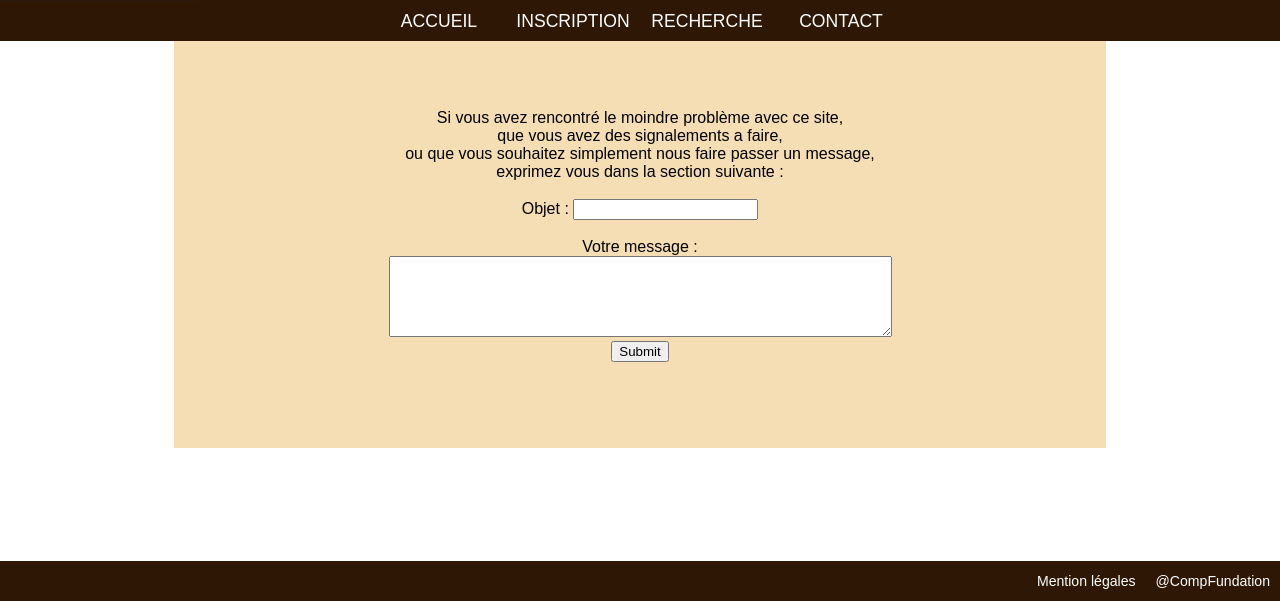
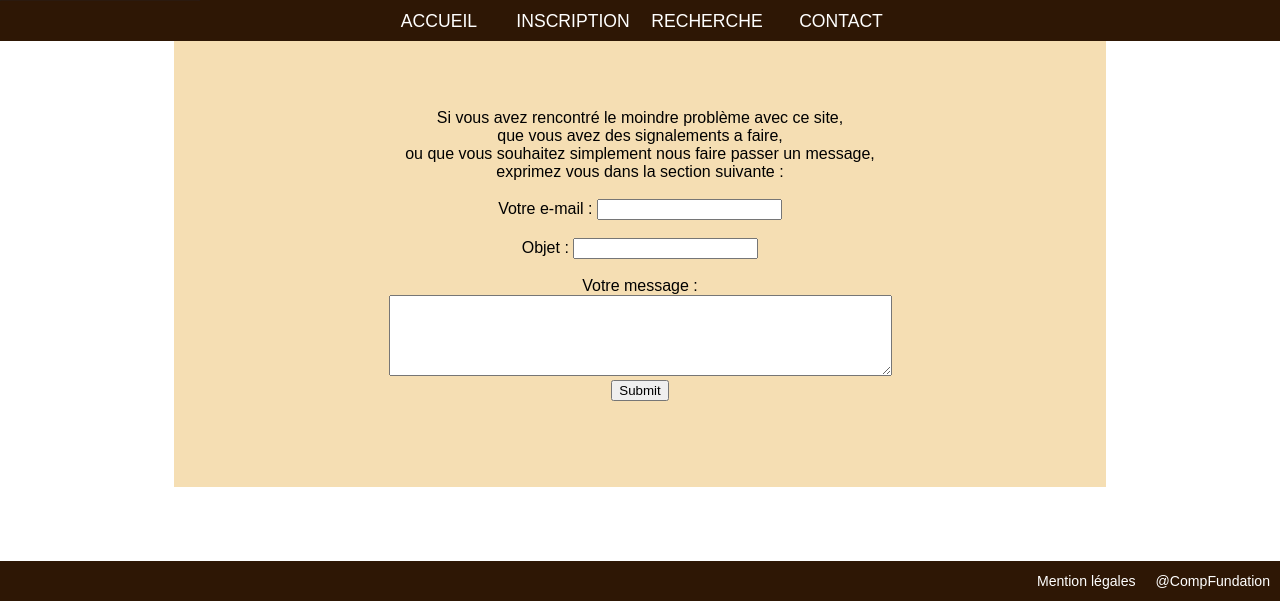
Before and after one commit to krisdeves/PHPMYSQL, a PHP site: page /contact.php in a window 1280 px wide. Shown: the part 199-800 px from the top of the page. Run offline with PHP 8.4, Linux system fonts and the light colour scheme; some web fonts are replaced.

Commit message:
Added files via upload

```diff
--- a/contact.php
+++ b/contact.php
@@ -59,6 +59,9 @@
                     <br/>exprimez vous dans la section suivante :
                 </p>
                 <br/>
+                Votre e-mail : <input type="text" name="email_cont"/>
+                <br/>
+                <br/>
                 Objet : <input type="text" name="sujet"/>
                 <br/>
                 <br/>
@@ -70,10 +73,11 @@
             <br/>
 
             <?php
-            if (isset($_POST['sujet']) and isset($_POST['message']))
+            if (isset($_POST['sujet']) and isset($_POST['message']) and isset($_POST['email_cont']))
             {
+                $expediteur = 'From: '.$_POST['email_cont'];
                 $destinataire = 'tristan.pinaudeau@epsi.fr';
-                if (mail($destinataire, $_POST['sujet'], $_POST['message']))
+                if (mail($destinataire, $_POST['sujet'], $_POST['message'], $_POST['']))
                 {
                     print('<p>Le message bien envoyé !</p>');
                 }
```
